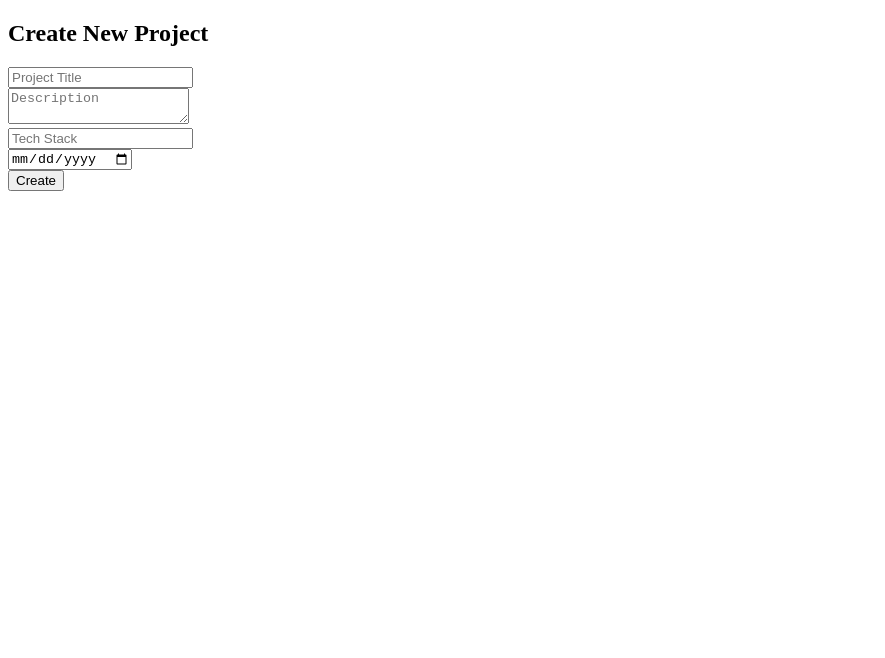
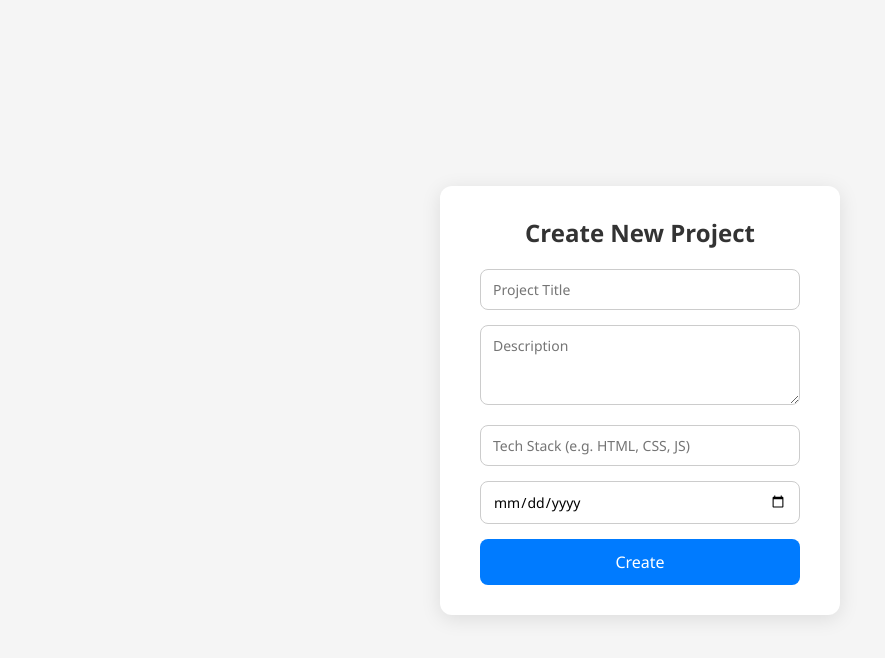
Before and after one commit to Ak2616/codecollab, a website: page public/create.html in a window 1280 px wide. Shown: the whole page, without its empty margins (0-885 px from the left). Drawn offline with Linux system fonts and the light colour scheme.

```diff
--- /dev/null
+++ b/public/create.css
@@ -0,0 +1,67 @@
+* {
+  box-sizing: border-box;
+  margin: 0;
+  padding: 0;
+  font-family: 'Segoe UI', sans-serif;
+}
+
+body {
+  background-color: #f5f5f5;
+  display: flex;
+  justify-content: center;
+  align-items: center;
+  min-height: 100vh;
+}
+
+.container {
+  background: white;
+  padding: 30px 40px;
+  border-radius: 12px;
+  box-shadow: 0 4px 20px rgba(0, 0, 0, 0.1);
+  width: 100%;
+  max-width: 400px;
+}
+
+h2 {
+  margin-bottom: 20px;
+  text-align: center;
+  color: #333;
+}
+
+form input,
+form textarea {
+  width: 100%;
+  padding: 10px 12px;
+  margin-bottom: 15px;
+  border: 1px solid #ccc;
+  border-radius: 8px;
+  font-size: 14px;
+  transition: border 0.2s;
+}
+
+form input:focus,
+form textarea:focus {
+  border-color: #007bff;
+  outline: none;
+}
+
+form textarea {
+  resize: vertical;
+  min-height: 80px;
+}
+
+button[type="submit"] {
+  width: 100%;
+  padding: 12px;
+  background-color: #007bff;
+  color: white;
+  border: none;
+  font-size: 16px;
+  border-radius: 8px;
+  cursor: pointer;
+  transition: background-color 0.2s ease;
+}
+
+button[type="submit"]:hover {
+  background-color: #0056b3;
+}
--- a/public/create.html
+++ b/public/create.html
@@ -3,16 +3,19 @@
 <head>
   <meta charset="UTF-8" />
   <title>Create Project - CodeCollab</title>
+  <link rel="stylesheet" href="create.css" />
 </head>
 <body>
-  <h2>Create New Project</h2>
-  <form id="projectForm">
-    <input type="text" placeholder="Project Title" name="title" required /><br />
-    <textarea placeholder="Description" name="project_description" required></textarea><br />
-    <input type="text" placeholder="Tech Stack" name="tech_stack" required /><br />
-    <input type="date" name="deadline" required /><br />
-    <button type="submit">Create</button>
-  </form>
+  <div class="container">
+    <h2>Create New Project</h2>
+    <form id="projectForm">
+      <input type="text" placeholder="Project Title" name="title" required />
+      <textarea placeholder="Description" name="project_description" required></textarea>
+      <input type="text" placeholder="Tech Stack (e.g. HTML, CSS, JS)" name="tech_stack" required />
+      <input type="date" name="deadline" required />
+      <button type="submit">Create</button>
+    </form>
+  </div>
 
   <script>
     document.getElementById('projectForm').addEventListener('submit', async function (e) {
@@ -35,7 +38,7 @@
         });
 
         if (res.ok) {
-          window.location.href = 'home.html'; // or wherever the homepage is
+          window.location.href = 'home.html';
         } else {
           alert('Failed to create project');
         }
```
Also changed, not shown: backend/index.js (+9 -5 lines), public/login.html (+9 -7 lines).
